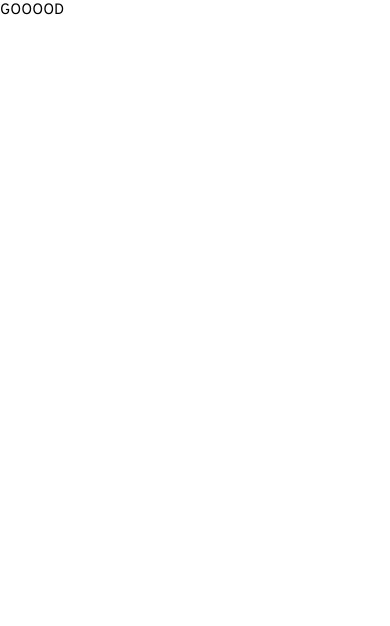
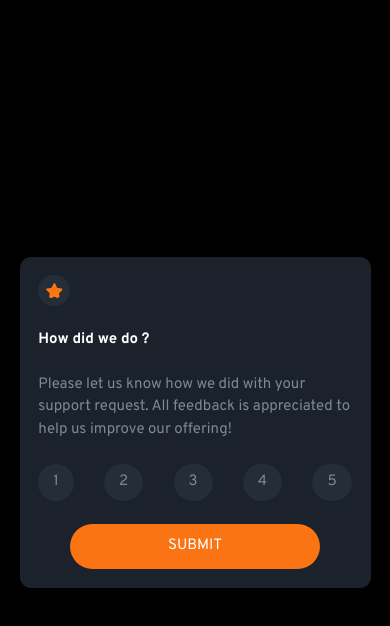
Before and after one commit to SeJunB/interactive-rating-component, a React (Vite) app: page / in a window 390 px wide. Shown: the top 626 px of the page. Built offline with nearby package versions, Linux system fonts and the light colour scheme.

Commit message:
Finished with homepage mobile

```diff
--- a/index.html
+++ b/index.html
@@ -1,13 +1,16 @@
 <!DOCTYPE html>
 <html lang="en">
-  <head>
+
+<head>
     <meta charset="UTF-8" />
     <link rel="icon" type="image/svg+xml" href="/favicon-32x32.png" />
     <meta name="viewport" content="width=device-width, initial-scale=1.0" />
-    <title>Vite + React + TS</title>
-  </head>
-  <body>
+    <title>Frontend Mentor | Interactive rating component</title>
+</head>
+
+<body>
     <div id="root"></div>
     <script type="module" src="/src/main.tsx"></script>
-  </body>
+</body>
+
 </html>
--- a/src/App.tsx
+++ b/src/App.tsx
@@ -1,9 +1,29 @@
-
+import { RatingList } from './RatingList';
+import iconStar from '/images/icon-star.svg';
+import { useState } from 'react';
 function App() {
 
-  return (
-  <h1>GOOOOD</h1>
- )
+    const [rating, setRating] = useState(-1);
+
+    const handleRatingChange = (newRating: number) => {
+        setRating(newRating);
+    };
+
+    console.log("Current Rating: " + rating);
+
+    return (
+        <main className="w-[90%] p-5 rounded-xl mx-auto bg-primary-bg space-y-6 text-medium-gray">
+            <img className="block p-2 rounded-full bg-dark-blue" src={iconStar} alt="Orange Start" />
+            <h1 className="text-white font-bold">How did we do ?</h1>
+            <p>
+                Please let us know how we did with your support request. All feedback is appreciated
+                to help us improve our offering!
+            </p>
+            <RatingList currentRating={rating} handleRatingChange={handleRatingChange}/>
+            <button className="button rounded-full w-[80%] mx-auto bg-orange text-white text-center uppercase
+            hover:bg-white hover:text-orange ">Submit</button>
+        </main>
+    )
 }
 
 export default App
--- /dev/null
+++ b/src/RatingList.tsx
@@ -0,0 +1,27 @@
+import React from 'react';
+
+type Props = {
+    currentRating: number,
+    handleRatingChange: (newRating: number) => void,
+}
+
+export function RatingList({ currentRating, handleRatingChange }: Props) {
+
+    const ratings = [1, 2, 3, 4, 5].map((r, i) => {
+        let selectedClass = 'rating-background cursor-pointer bg-light-gray text-white';
+        let notSelectedClass = 'rating-background cursor-pointer hover:bg-orange hover:text-white';
+
+        return (
+            <li key={i} onClick={(() => handleRatingChange(r))}
+                className={((currentRating === -1) || (currentRating !== r)) ?
+                    notSelectedClass : selectedClass}>
+                {r}
+            </li>
+        );
+    });
+
+    return (<ul className="flex justify-between">
+        {ratings}
+    </ul>);
+
+}
--- a/src/index.css
+++ b/src/index.css
@@ -1,7 +1,6 @@
 @tailwind base;
 @tailwind components;
 @tailwind utilities;
-
 
 
 @layer base {
@@ -13,4 +12,29 @@
         font-family: "Overpass", system-ui, sans-serif;
         font-size: 15px;
     }
+    body {
+        @apply h-screen bg-black flex items-center justify-center;
+    }
 }
+
+@layer components {
+    .rating-background{
+        @apply px-4 py-[0.5rem] rounded-full bg-dark-blue;
+    }
+
+    .button {
+        @apply block px-10 py-3;
+    }
+}
+
+@layer utilities {
+    .visually-hidden:not(:focus):not(:active) {
+        clip: rect(0 0 0 0);
+        clip-path: inset(50%);
+        height: 1px;
+        overflow: hidden;
+        position: absolute;
+        white-space: nowrap;
+        width: 1px;
+    }
+}
--- a/tailwind.config.js
+++ b/tailwind.config.js
@@ -5,10 +5,10 @@ export default {
         extend: {
             colors: {
                 'orange': 'hsl(25, 97%, 53%)',
+                'primary-bg': 'hsl(215, 23%, 14%)',
                 'light-gray': 'hsl(217, 12%, 63%)',
-                'medium-grey': 'hsl(216, 12%, 54%)',
+                'medium-gray': 'hsl(216, 12%, 54%)',
                 'dark-blue': 'hsl(213, 19%, 18%)',
-                'very-dark-blue': 'hsl(216, 12%, 8%)'
             }
         },
     },
```
